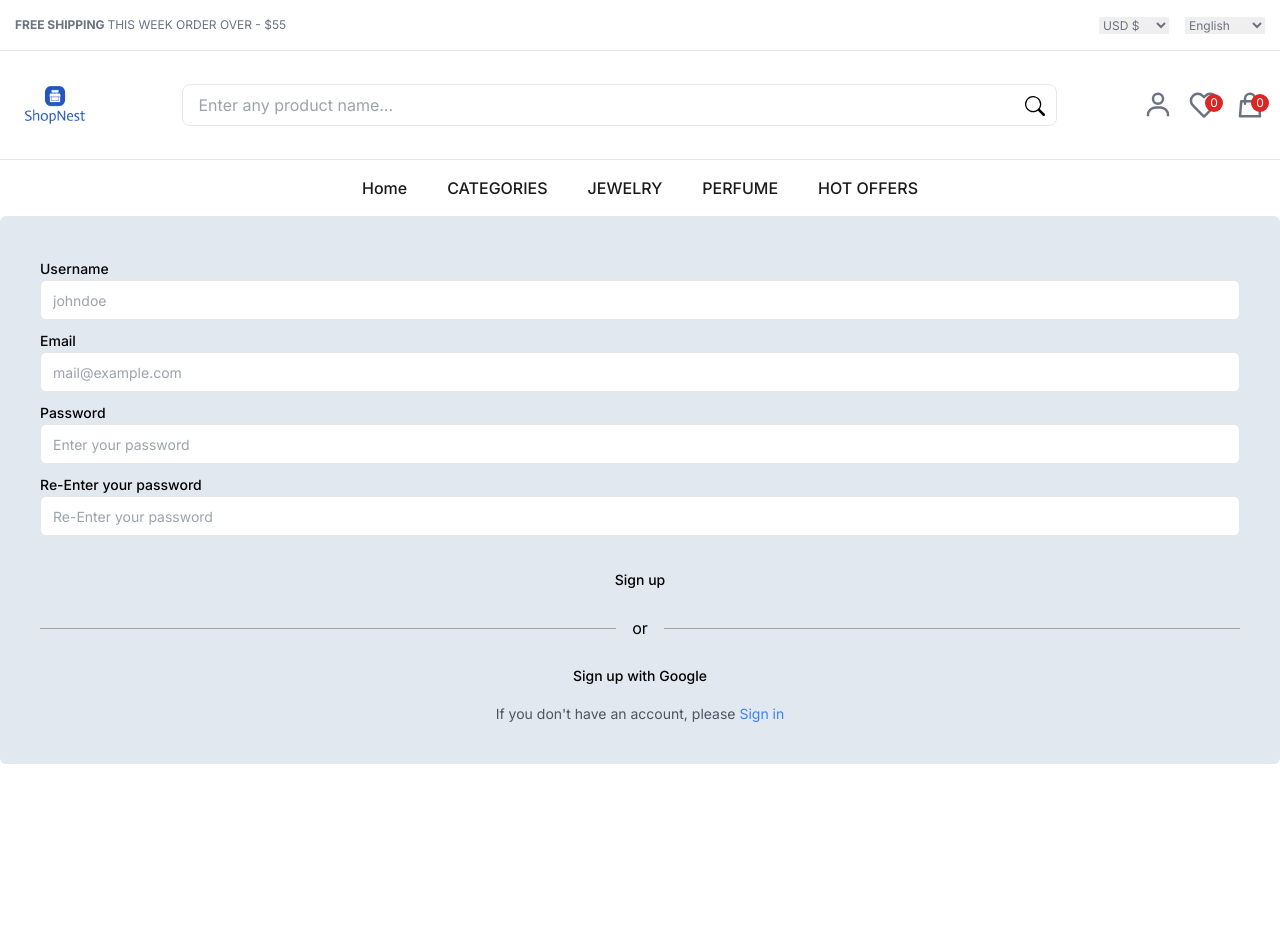
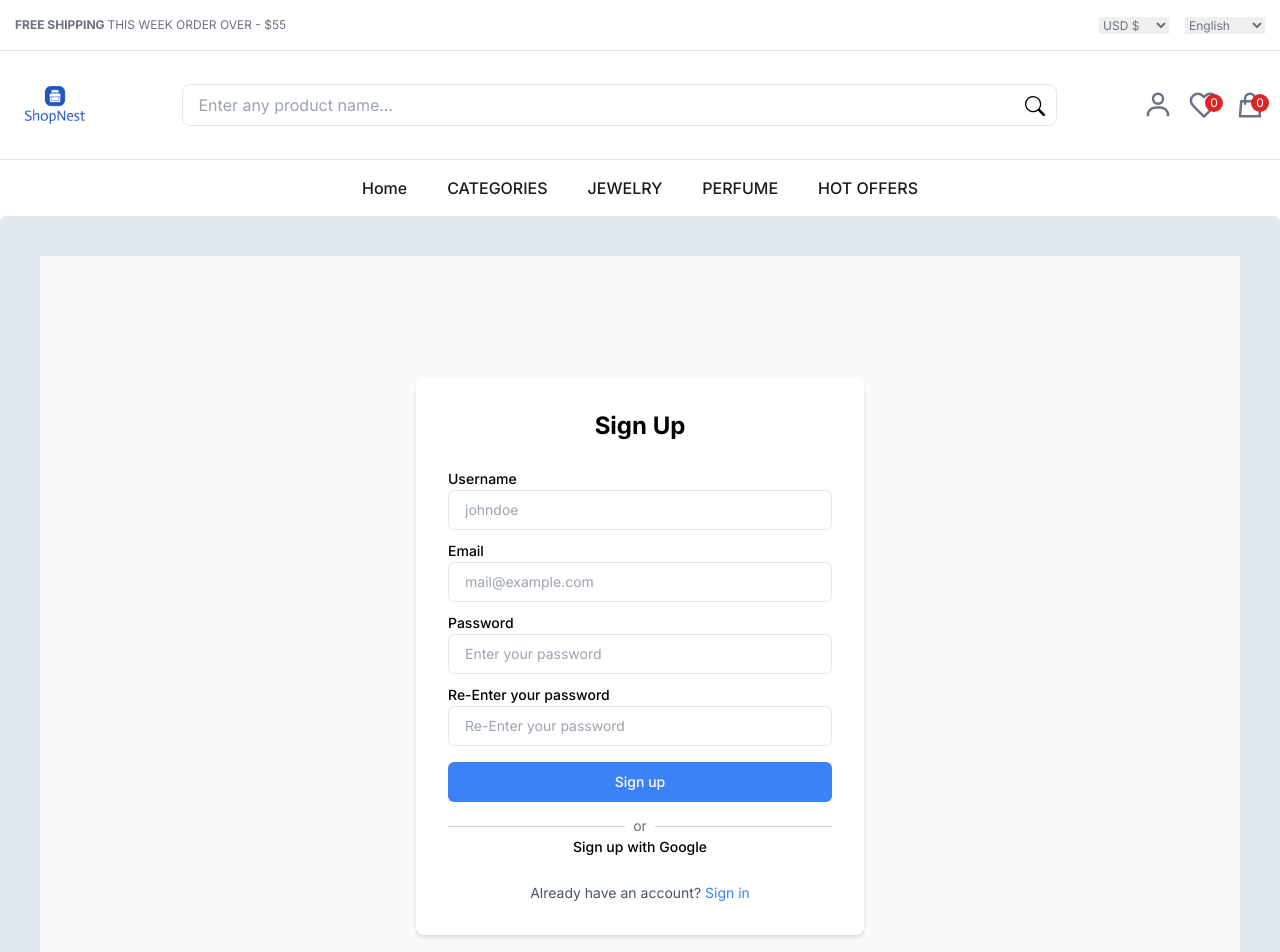
Before and after one commit to Muahammad-Ali/Shoppin-website, a Next.js app: page /sign-up in a window 1280 px wide. Shown: the top 952 px of the page. Before the commit the page ends 800 px from the top, so only its background shows below. Built offline with nearby package versions, Linux system fonts and the light colour scheme.

Commit message:
page redirection and auth working right

```diff
--- a/src/components/HeaderMain.tsx
+++ b/src/components/HeaderMain.tsx
@@ -3,6 +3,7 @@
 import { BsSearch } from 'react-icons/bs';
 import { FiHeart } from 'react-icons/fi';
 import { HiOutlineShoppingBag } from 'react-icons/hi';
+import Link from 'next/link';
 
 const HeaderMain = () => {
   return (
@@ -33,7 +34,12 @@
 
         </div>
         <div className='hidden lg:flex gap-4  text-gray-500  text-[30px]'>
-          <BiUser />
+          <Link href='/sign-in'>
+            <div className='cursor-pointer'>
+              <BiUser />
+            </div>
+          </Link>
+
 
           <div className='relative'>
             <FiHeart />
--- a/src/components/form/SignInForm.tsx
+++ b/src/components/form/SignInForm.tsx
@@ -35,37 +35,44 @@
       password: '',
     },
   });
-
-  const onSubmit = async (values: z.infer<typeof FormSchema>) => {
-    const signInData = await signIn('credentials',{
+ const onSubmit = async (values: z.infer<typeof FormSchema>) => {
+    const signInData = await signIn('credentials', {
       email: values.email,
       password: values.password,
-      redirect: false // Prevent automatic redirection
+      redirect: false, // Prevent automatic redirection
     });
-    if(signInData?.error){
-      console.log(signInData.error);
-    }else {
-      console.log('Sign-in Success:', signInData);
-      router.push('/admin'); // Redirect user to dashboard or another page after successful login
+
+    if (signInData?.error) {
+      console.log('Error:', signInData.error); // Log any sign-in errors
+    } else if (signInData?.ok) {
+      console.log('Sign-in Success:', signInData); // Log sign-in success
+      router.push('/Mainpage'); // Redirect user to admin page
+    } else {
+      console.log('Unknown sign-in issue:', signInData); // Log unexpected issues
     }
+  };
 
-
-
-
-  };
 
   return (
     <Form {...form}>
-      <form onSubmit={form.handleSubmit(onSubmit)} className='w-full'>
-        <div className='space-y-2'>
+      <form
+        onSubmit={form.handleSubmit(onSubmit)}
+        className='w-full max-w-md mx-auto bg-white p-6 rounded-lg shadow-md'
+      >
+        <h2 className='text-2xl font-semibold text-center mb-6'>Sign In</h2>
+        <div className='space-y-4'>
           <FormField
             control={form.control}
             name='email'
             render={({ field }) => (
               <FormItem>
-                <FormLabel>Email</FormLabel>
+                <FormLabel className='text-gray-700'>Email</FormLabel>
                 <FormControl>
-                  <Input placeholder='mail@example.com' {...field} />
+                  <Input
+                    className='border border-gray-300 rounded-md p-2 w-full'
+                    placeholder='mail@example.com'
+                    {...field}
+                  />
                 </FormControl>
                 <FormMessage />
               </FormItem>
@@ -76,10 +83,11 @@
             name='password'
             render={({ field }) => (
               <FormItem>
-                <FormLabel>Password</FormLabel>
+                <FormLabel className='text-gray-700'>Password</FormLabel>
                 <FormControl>
                   <Input
                     type='password'
+                    className='border border-gray-300 rounded-md p-2 w-full'
                     placeholder='Enter your password'
                     {...field}
                   />
@@ -89,15 +97,18 @@
             )}
           />
         </div>
-        <Button className='w-full mt-6' type='submit' >
+        <Button
+          className='w-full mt-6 bg-blue-500 text-white py-2 rounded-md hover:bg-blue-600 transition-colors'
+          type='submit'
+        >
           Sign in
         </Button>
       </form>
-      <div className='mx-auto my-4 flex w-full items-center justify-evenly before:mr-4 before:block before:h-px before:flex-grow before:bg-stone-400 after:ml-4 after:block after:h-px after:flex-grow after:bg-stone-400'>
+      <div className='mx-auto my-4 flex w-full items-center justify-evenly before:mr-4 before:block before:h-px before:flex-grow before:bg-gray-300 after:ml-4 after:block after:h-px after:flex-grow after:bg-gray-300'>
         or
       </div>
-      <GoogleSignInButton>Sign in with Google</GoogleSignInButton>
-      <p className='text-center text-sm text-gray-600 mt-2'>
+      <GoogleSignInButton className='w-full mb-4' />
+      <p className='text-center text-sm text-gray-600'>
         If you don&apos;t have an account, please&nbsp;
         <Link className='text-blue-500 hover:underline' href='/sign-up'>
           Sign up
--- a/src/components/form/SignUpForm.tsx
+++ b/src/components/form/SignUpForm.tsx
@@ -45,7 +45,7 @@
   });
 
   const onSubmit =  async (values: z.infer<typeof FormSchema>) => {
-    const response = await fetch('/api/user',{
+    const response = await fetch('/api/user', {
       method: 'POST',
       headers: {
         'Content-Type': 'application/json',
@@ -55,17 +55,20 @@
         email: values.email,
         password: values.password,
       }),
-    })
+    });
     if(response.ok) {
-          router.push('/sign-in')
-    }else {
+      router.push('/sign-in');
+    } else {
       console.error('Registration failed');
     }
   };
 
   return (
+    <div className='flex min-h-screen items-center justify-center bg-gray-50'>
+      <div className='w-full max-w-md p-8 bg-white shadow-md rounded-lg'>
+        <h2 className='text-2xl font-bold text-center mb-6'>Sign Up</h2>
         <Form {...form}>
-      <form onSubmit={form.handleSubmit(onSubmit)} className='w-full'>
+          <form onSubmit={form.handleSubmit(onSubmit)} className='space-y-4'>
             <div className='space-y-2'>
               <FormField
                 control={form.control}
@@ -74,7 +77,11 @@
                   <FormItem>
                     <FormLabel>Username</FormLabel>
                     <FormControl>
-                  <Input placeholder='johndoe' {...field} />
+                      <Input
+                        placeholder='johndoe'
+                        {...field}
+                        className='w-full px-4 py-2 border rounded-md focus:outline-none focus:ring-2 focus:ring-blue-500'
+                      />
                     </FormControl>
                     <FormMessage />
                   </FormItem>
@@ -87,7 +94,11 @@
                   <FormItem>
                     <FormLabel>Email</FormLabel>
                     <FormControl>
-                  <Input placeholder='mail@example.com' {...field} />
+                      <Input
+                        placeholder='mail@example.com'
+                        {...field}
+                        className='w-full px-4 py-2 border rounded-md focus:outline-none focus:ring-2 focus:ring-blue-500'
+                      />
                     </FormControl>
                     <FormMessage />
                   </FormItem>
@@ -104,6 +115,7 @@
                         type='password'
                         placeholder='Enter your password'
                         {...field}
+                        className='w-full px-4 py-2 border rounded-md focus:outline-none focus:ring-2 focus:ring-blue-500'
                       />
                     </FormControl>
                     <FormMessage />
@@ -121,6 +133,7 @@
                         placeholder='Re-Enter your password'
                         type='password'
                         {...field}
+                        className='w-full px-4 py-2 border rounded-md focus:outline-none focus:ring-2 focus:ring-blue-500'
                       />
                     </FormControl>
                     <FormMessage />
@@ -128,21 +141,27 @@
                 )}
               />
             </div>
-        <Button className='w-full mt-6' type='submit'>
+            <Button className='w-full mt-4 bg-blue-500 text-white py-2 rounded-md hover:bg-blue-600' type='submit'>
               Sign up
             </Button>
           </form>
-      <div className='mx-auto my-4 flex w-full items-center justify-evenly before:mr-4 before:block before:h-px before:flex-grow before:bg-stone-400 after:ml-4 after:block after:h-px after:flex-grow after:bg-stone-400'>
-        or
+        </Form>
+        <div className='relative mt-6 flex items-center justify-center'>
+          <span className='absolute bg-white px-2 text-sm text-gray-500'>or</span>
+          <div className='w-full h-px bg-gray-300'></div>
         </div>
-      <GoogleSignInButton>Sign up with Google</GoogleSignInButton>
-      <p className='text-center text-sm text-gray-600 mt-2'>
-        If you don&apos;t have an account, please&nbsp;
+        <GoogleSignInButton className='w-full mt-4 bg-red-500 text-white py-2 rounded-md hover:bg-red-600'>
+          Sign up with Google
+        </GoogleSignInButton>
+
+        <p className='text-center text-sm text-gray-600 mt-4'>
+          Already have an account?&nbsp;
           <Link className='text-blue-500 hover:underline' href='/sign-in'>
             Sign in
           </Link>
         </p>
-    </Form>
+      </div>
+    </div>
   );
 };
 
```
Lines whose indentation alone changed are shown as unchanged.
